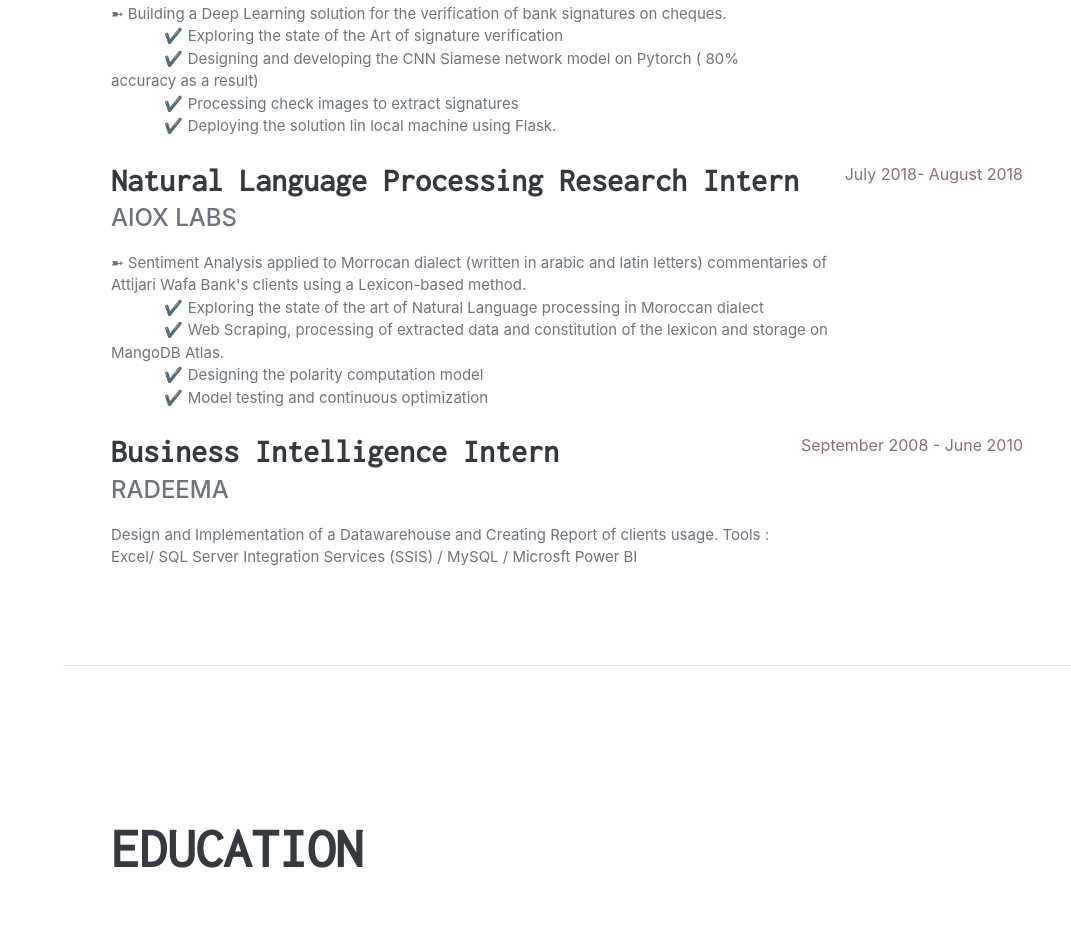
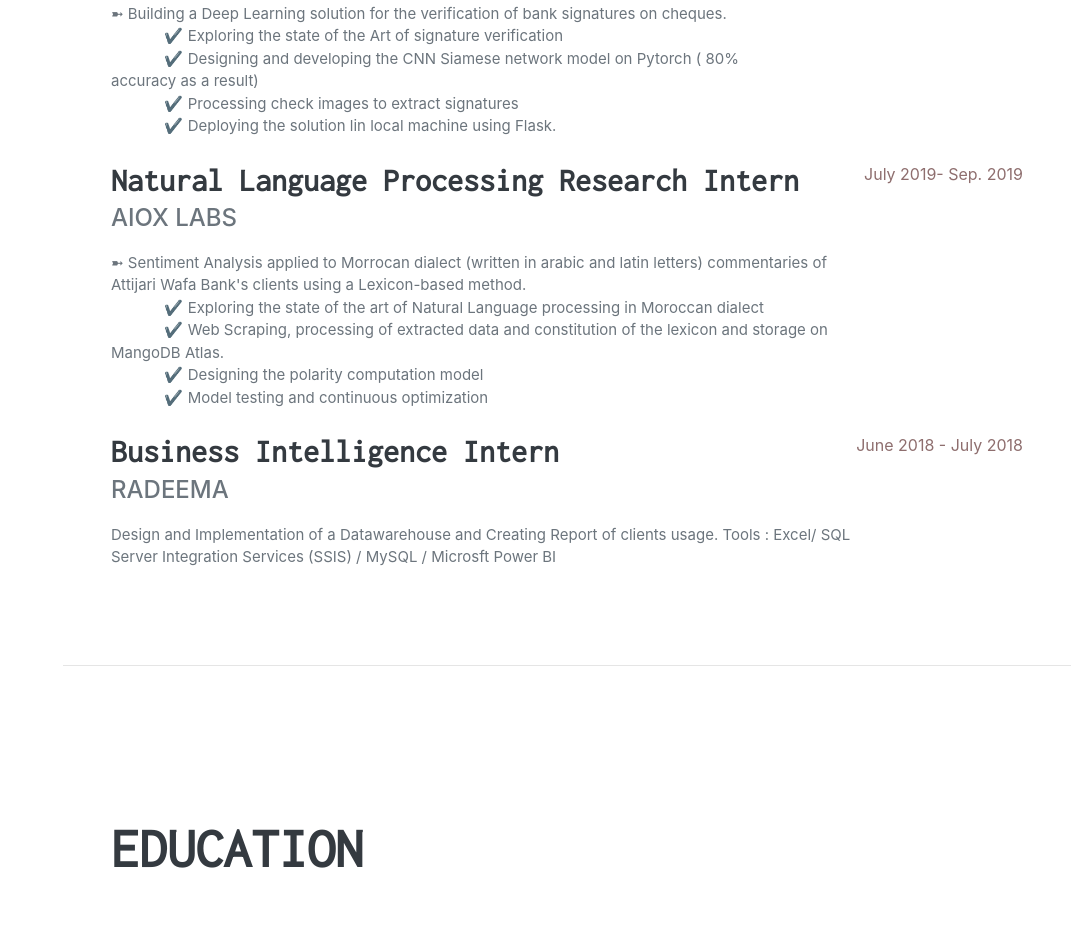
Before and after one commit to Meryam26/Meryam26.github.io, a plain HTML site: page index.html in a window 1280 px wide. Shown: the part 1052-1979 px from the top of the page, without its empty margins (209-1280 px from the left). Drawn offline with nearby package versions, Linux system fonts and the light colour scheme; a web font is replaced by a local one.

Commit message:
Update index.html

```diff
--- a/index.html
+++ b/index.html
@@ -100,7 +100,7 @@
 						&emsp; &emsp; &emsp;✔️ Designing the polarity computation model<br />
 						&emsp; &emsp; &emsp;✔️ Model testing and continuous optimization</p>
                         </div>
-                        <div class="flex-shrink-0"><span class="text-primary">July 2018- August 2018</span></div>
+                        <div class="flex-shrink-0"><span class="text-primary">July 2019- Sep. 2019</span></div>
                     </div>
                     <div class="d-flex flex-column flex-md-row justify-content-between" style="margin-top: -40px">
                         <div class="flex-grow-1">
@@ -109,7 +109,7 @@
                             <p style="font-size: 15px">Design and Implementation of a Datawarehouse and Creating Report of clients usage.
 Tools : Excel/ SQL Server Integration Services (SSIS) / MySQL / Microsft Power BI</p>
                         </div>
-                        <div class="flex-shrink-0"><span class="text-primary">September 2008 - June 2010</span></div>
+                        <div class="flex-shrink-0"><span class="text-primary">June 2018 - July 2018</span></div>
                     </div>
                 </div>
             </section>
```
